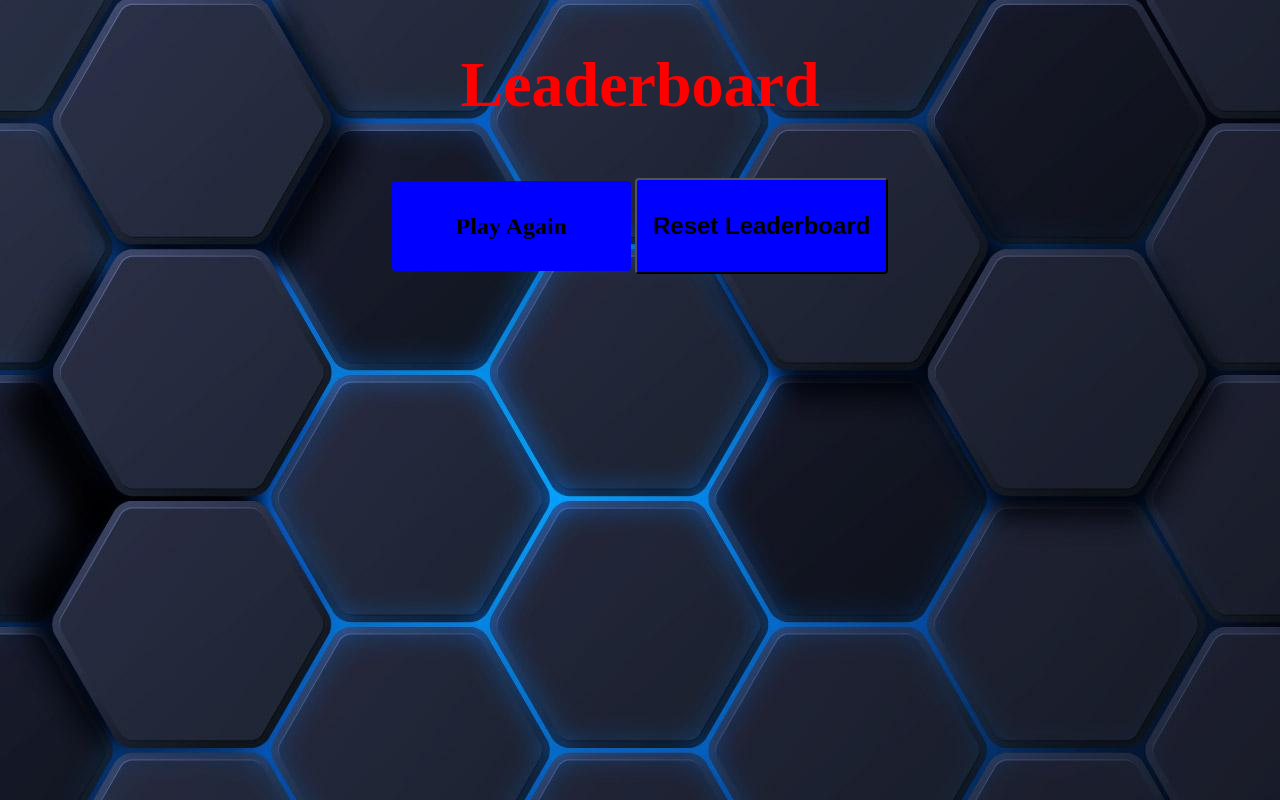
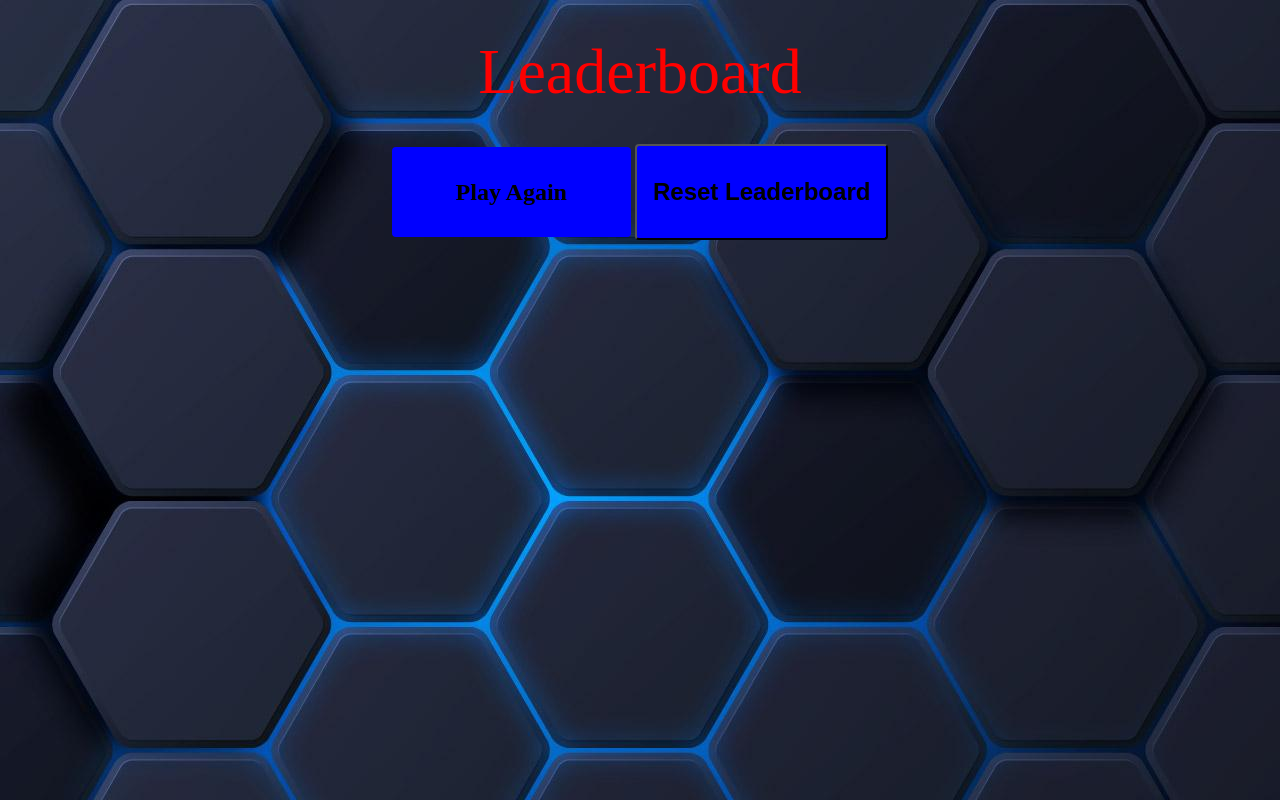
Before and after one commit to prismhead26/Quiz_App, a plain HTML site: page leaderboard.html in a window 1280 px wide. Drawn offline with Linux system fonts and the light colour scheme; the site is published under a folder, as on GitHub Pages, so addresses that start at the root find nothing.

Commit message:
fixec url verification -- resset.css

```diff
--- a/leaderboard.html
+++ b/leaderboard.html
@@ -4,7 +4,7 @@
     <meta charset="UTF-8">
     <meta name="viewport" content="width=device-width, initial-scale=1.0">
     <title>Leaderboard</title>
-    <link rel="stylesheet" href="/assets/CSS/reset.css">
+    <link rel="stylesheet" href="./assets/CSS/reset.css">
     <script src="./leaderboard.js" defer></script>
 </head>
 <body>
```
